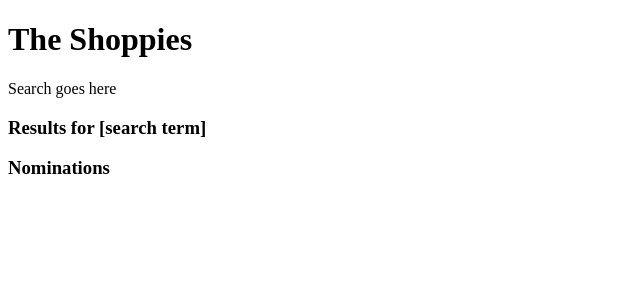
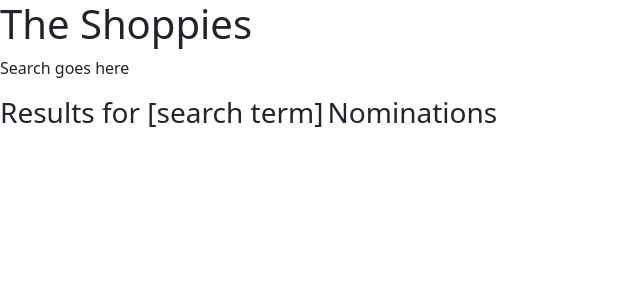
Before and after one commit to aetea/shoppies_awards, a Flask app: page / in a window 1280 px wide. Shown: the top 300 px of the page, without its empty margins (0-640 px from the left). Run offline with Flask 2, Linux system fonts and the light colour scheme.

Commit message:
Create CSS file.

```diff
--- /dev/null
+++ b/static/ajax.js
@@ -0,0 +1,5 @@
+// for all functionality
+// - fetch search results
+// - add nomination
+// - remove nomination
+// - show marquee?
--- /dev/null
+++ b/static/style.css
@@ -0,0 +1,4 @@
+
+#results, #nominations {
+    display: inline-block;
+}
--- a/templates/index.html
+++ b/templates/index.html
@@ -4,17 +4,22 @@
     <meta charset="UTF-8">
     <meta http-equiv="X-UA-Compatible" content="IE=edge">
     <meta name="viewport" content="width=device-width, initial-scale=1.0">
+    <!-- Bootstrap: CSS only -->
+    <link href="https://cdn.jsdelivr.net/npm/bootstrap@5.0.0/dist/css/bootstrap.min.css"
+        rel="stylesheet" integrity="sha384-wEmeIV1mKuiNpC+IOBjI7aAzPcEZeedi5yW5f2yOq55WWLwNGmvvx4Um1vskeMj0"
+        crossorigin="anonymous">
+    <link rel="stylesheet" href="static/style.css">
+
     <title>Shoppies Nomination Page</title>
 
-    <!-- import bootstrap -->
 </head>
 <body>
     <div><h1>The Shoppies</h1></div>
     <div><p>Search goes here</p></div>
-    <div>
+    <div id="results">
         <h3>Results for [search term]</h3>
     </div>
-    <div>
+    <div id="nominations">
         <h3>Nominations</h3>
     </div>
 </body>
```
